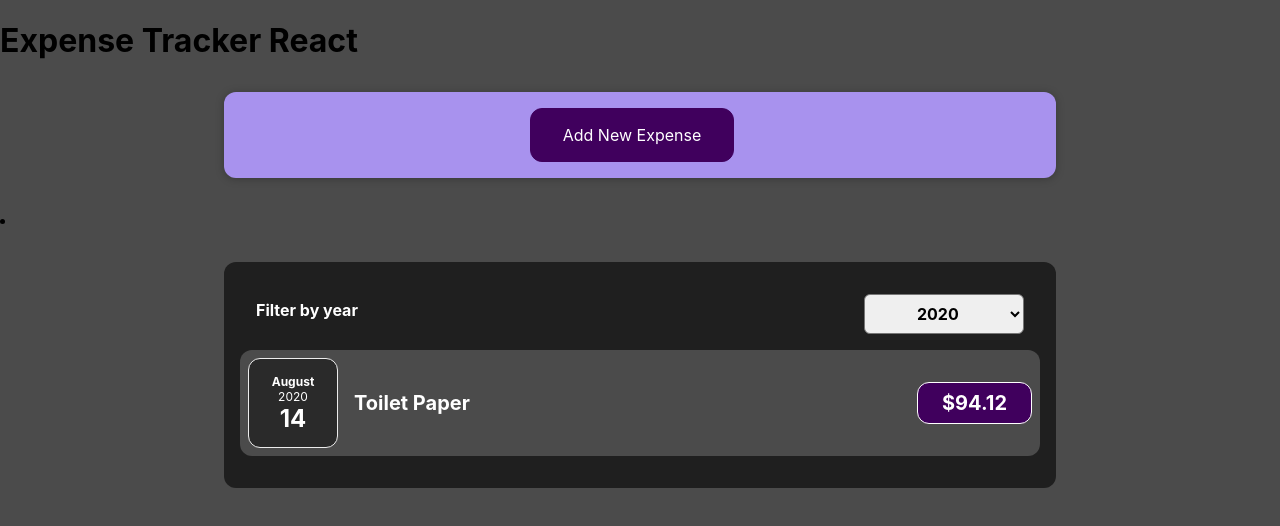
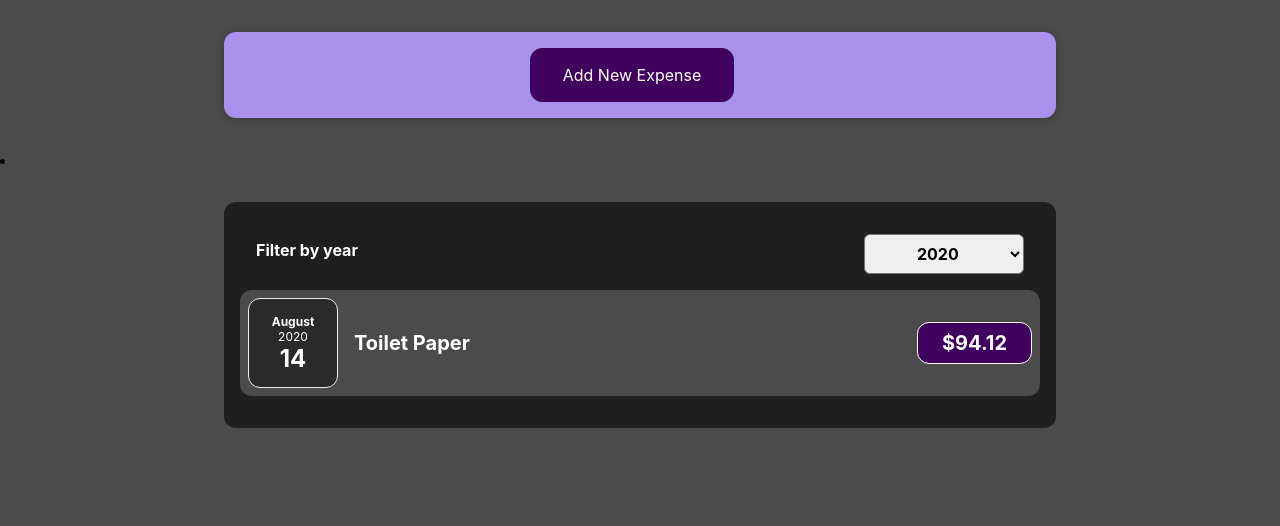
Before and after one commit to eniskastrati/expense-tracker-react, a React (Create React App) app: page / in a window 1280 px wide. Shown: the top 526 px of the page. Built offline with nearby package versions, Linux system fonts and the light colour scheme.

Commit message:
code clean up

```diff
--- a/src/App.js
+++ b/src/App.js
@@ -35,11 +35,10 @@ const App = () => {
   }
 
   return (
-    <div>
-      <h1>Expense Tracker React</h1>
+    <>
       <NewExpense onAddExpense={addExpenseHandler} />
       <Expenses data={expenses} />
-    </div>
+    </>
   );
 };
 
```
